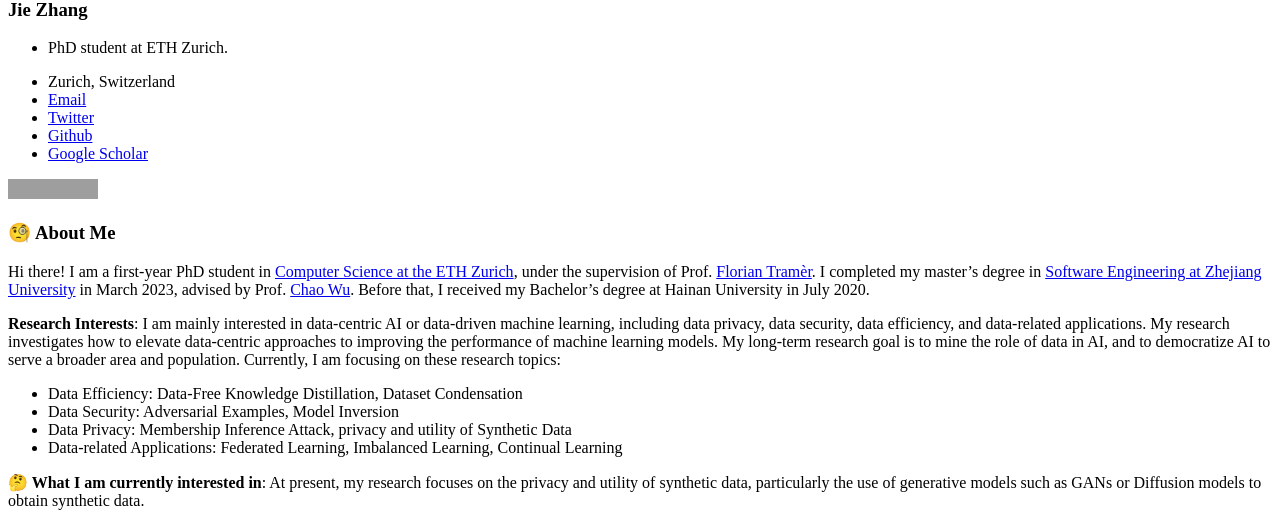
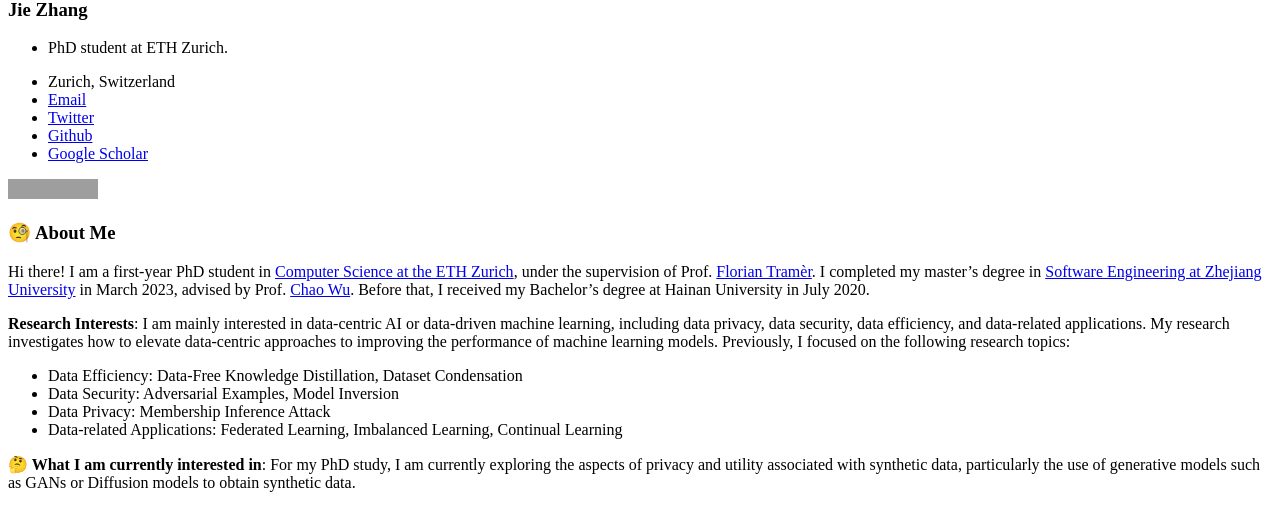
Before and after one commit to zj-jayzhang/zj-jayzhang.github.io, a Jekyll site: the page built from _pages/includes/intro.md, in a window 1280 px wide. Shown: the part 544-1070 px from the top of the page. Built offline with Jekyll 4.4.1, drawn with Linux system fonts in a browser that asks for light colours; our own code applies the rules of GitHub Pages for plain Markdown files; grey boxes are pictures that could not be loaded.

Commit message:
Update intro.md

```diff
--- a/_pages/includes/intro.md
+++ b/_pages/includes/intro.md
@@ -6,10 +6,10 @@
 
 <!-- Previously, I interned at Sony AI for half a year, focusing on AI security and model compression. Before that, I also interned at Tencent Youtu Lab for one year, exploring federated learning and adversarial attacks. -->
 
-**Research Interests**: I am mainly interested in data-centric AI or data-driven machine learning, including data privacy, data security, data efficiency, and data-related applications. My research investigates how to elevate data-centric approaches to improving the performance of machine learning models. My long-term research goal is to mine the role of data in AI, and to democratize AI to serve a broader area and population. Currently, I am focusing on these research topics:
+**Research Interests**: I am mainly interested in data-centric AI or data-driven machine learning, including data privacy, data security, data efficiency, and data-related applications. My research investigates how to elevate data-centric approaches to improving the performance of machine learning models. Previously, I focused on the following research topics:
 - Data Efficiency: Data-Free Knowledge Distillation, Dataset Condensation
 - Data Security: Adversarial Examples, Model Inversion
-- Data Privacy: Membership Inference Attack, privacy and utility of Synthetic Data
+- Data Privacy: Membership Inference Attack
 - Data-related Applications: Federated Learning, Imbalanced Learning, Continual Learning
 
-**🤔 What I am currently interested in**: At present, my research focuses on the privacy and utility of synthetic data, particularly the use of generative models such as GANs or Diffusion models to obtain synthetic data.
+**🤔 What I am currently interested in**: For my PhD study, I am currently exploring the aspects of privacy and utility associated with synthetic data, particularly the use of generative models such as GANs or Diffusion models to obtain synthetic data.
```
